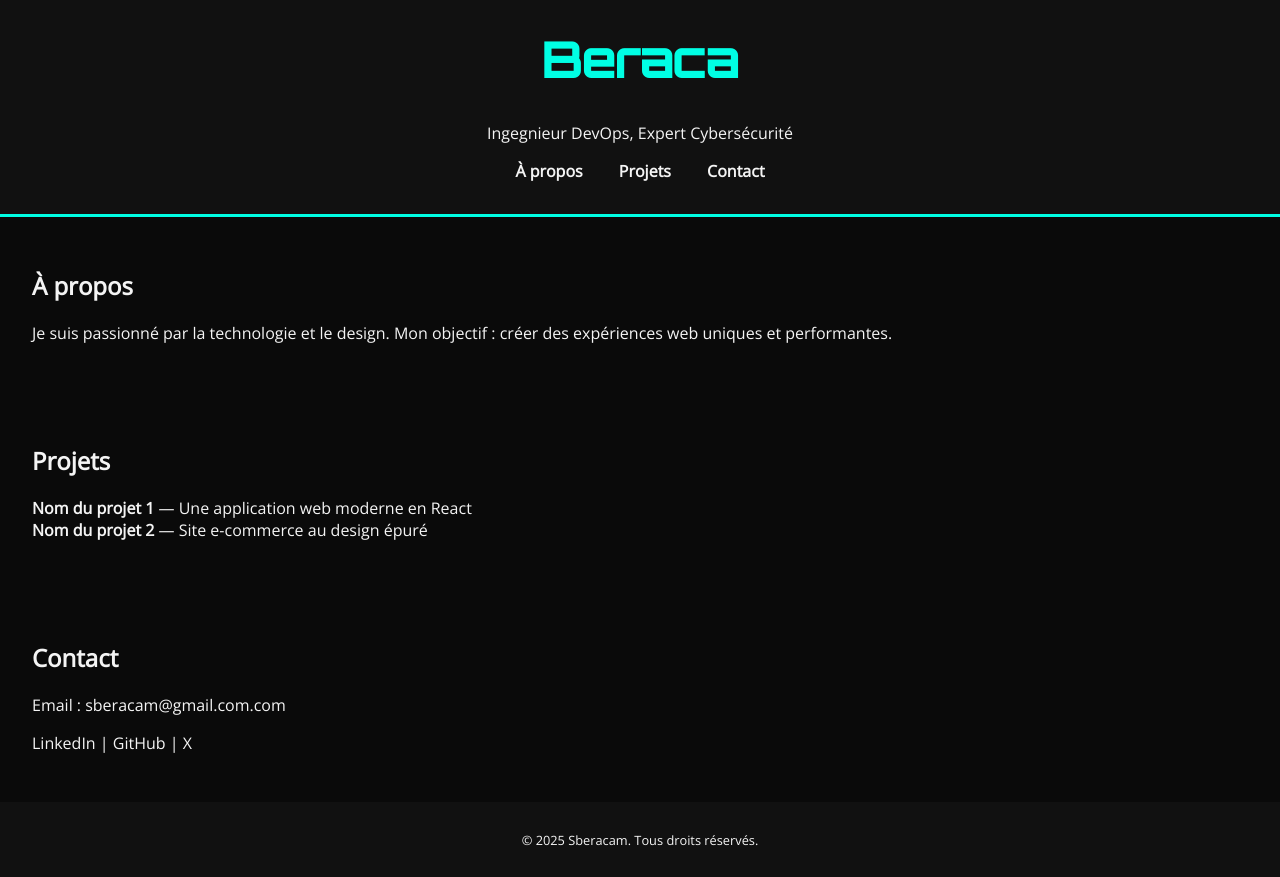
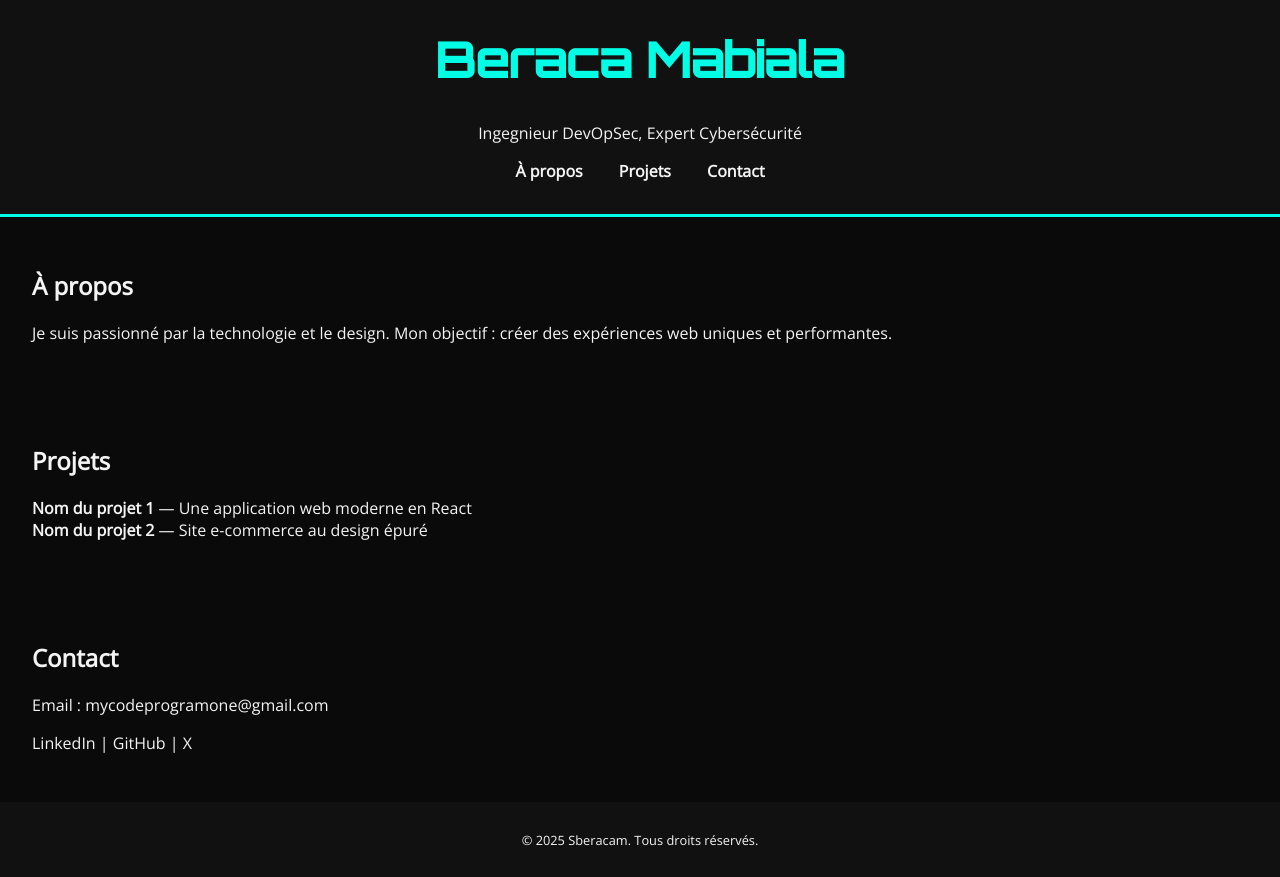
Before and after one commit to Beracam/mon_cv, a plain HTML site: page index.html in a window 1280 px wide. Shown: the part 240-1117 px from the top of the page. Drawn offline with nearby package versions, Linux system fonts and the light colour scheme.

Commit message:
Correction du Nom et de l'adresse mail

```diff
--- a/index.html
+++ b/index.html
@@ -10,8 +10,8 @@
 <body>
   <header>
     <img src="images/beracam .JPG" alt="photo de profile" class="photo-profil"/>
-    <h1>Beraca</h1>
-    <p>Ingegnieur DevOps, Expert Cybersécurité</p>
+    <h1>Beraca Mabiala</h1>
+    <p>Ingegnieur DevOpSec, Expert Cybersécurité</p>
     <nav>
       <a href="#about">À propos</a>
       <a href="#projects">Projets</a>
@@ -34,7 +34,7 @@
 
   <section id="contact">
     <h2>Contact</h2>
-    <p>Email : sberacam@gmail.com.com</p>
+    <p>Email : mycodeprogramone@gmail.com</p>
     <p>LinkedIn | GitHub | X</p>
   </section>
 
```
